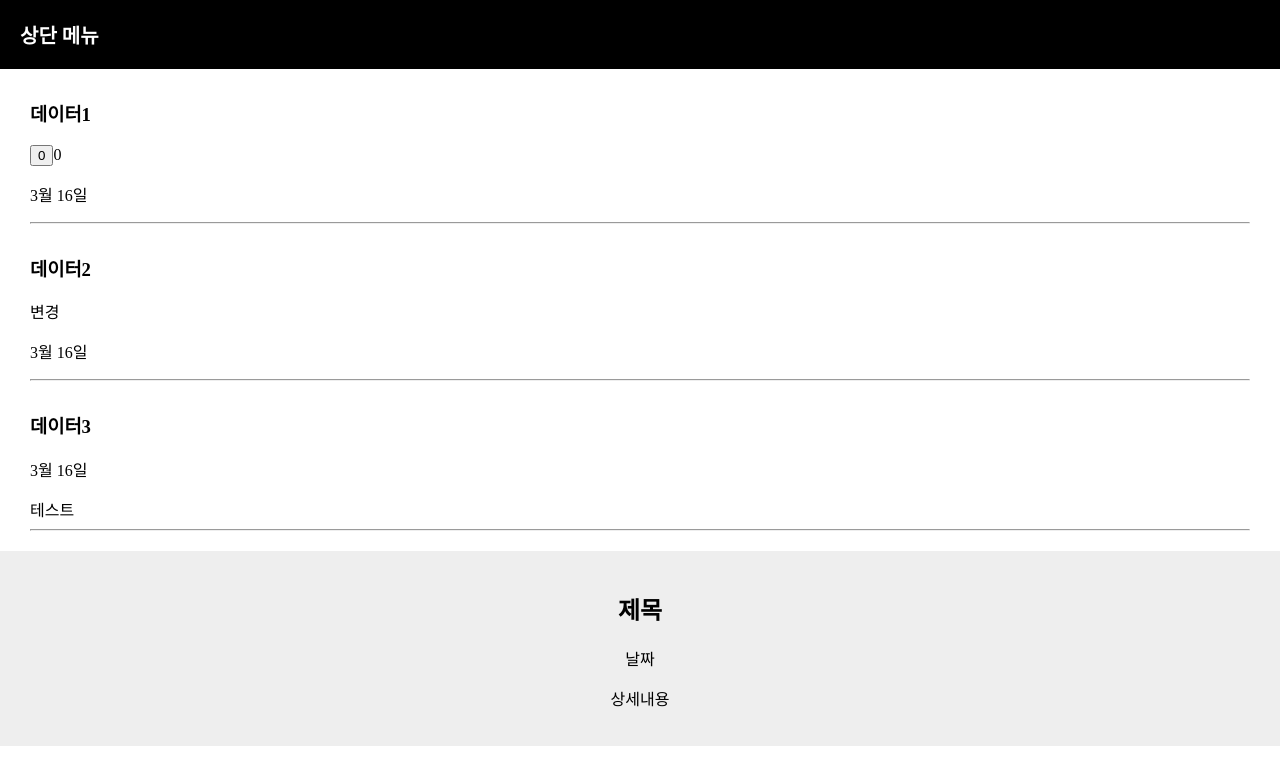
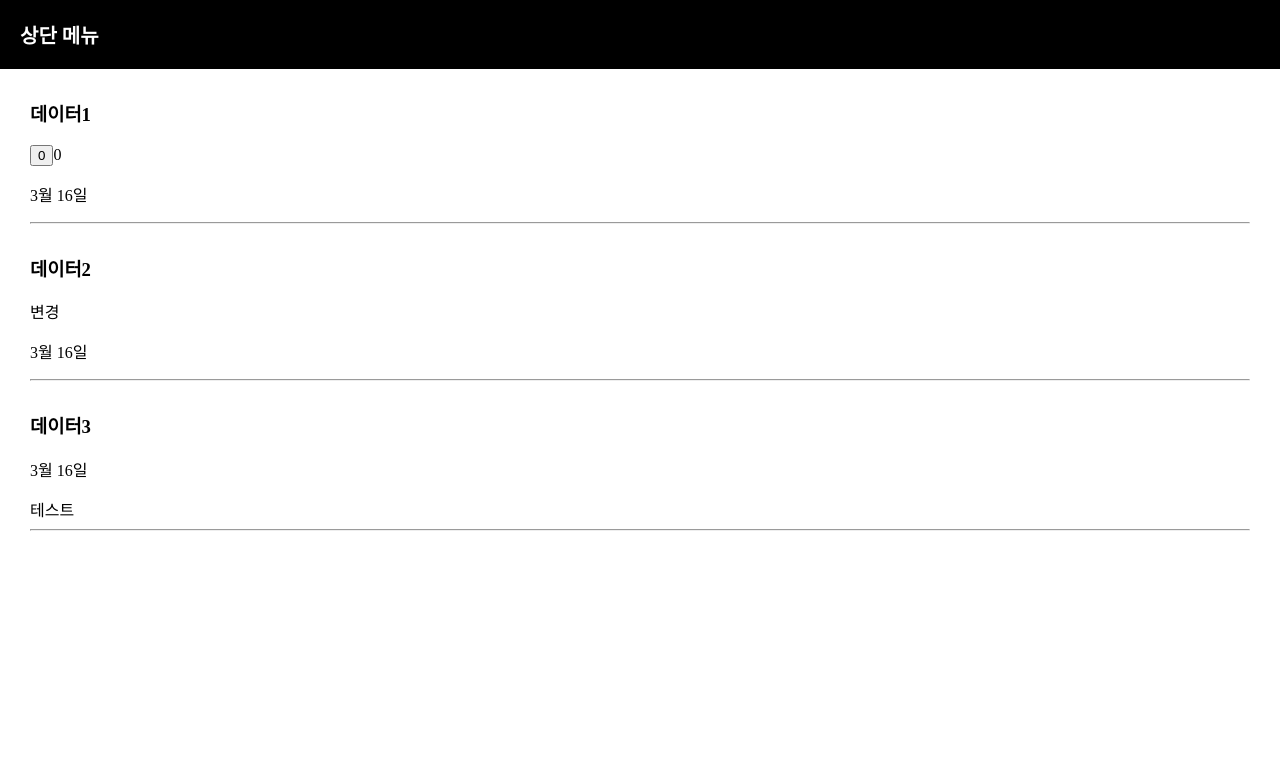
Before and after one commit to eirinlove/blog, a React (Create React App) app: page / in a window 1280 px wide. Shown: the top 784 px of the page. Built offline with nearby package versions, Linux system fonts and the light colour scheme.

Commit message:
modalSwitch

```diff
--- a/src/App.js
+++ b/src/App.js
@@ -11,7 +11,7 @@ function App() {
   var posts = "첫 번째"
   var [loadView, chaView] = useState(0);
   var [product,b] = useState(['데이터1', '데이터2', '데이터3']);
-
+  var [modal, modalCha] = useState(false);
 
 
   function dataCha(){
@@ -67,11 +67,16 @@ function App() {
     <div className = "list">
       <h3> { product[2] } </h3>
       <p>3월 16일</p>
-      <span onClick={() => { dataTest();}}>테스트</span>
+      <span onClick={ () =>modalCha(true) }>테스트</span>
       <hr/>
     </div>
-    <Mdodal>Modal test</Mdodal>
 
+
+    {
+      modal === true
+    ?<Mdodal>Modal test</Mdodal>
+    : null
+    }
 
 
 
```
